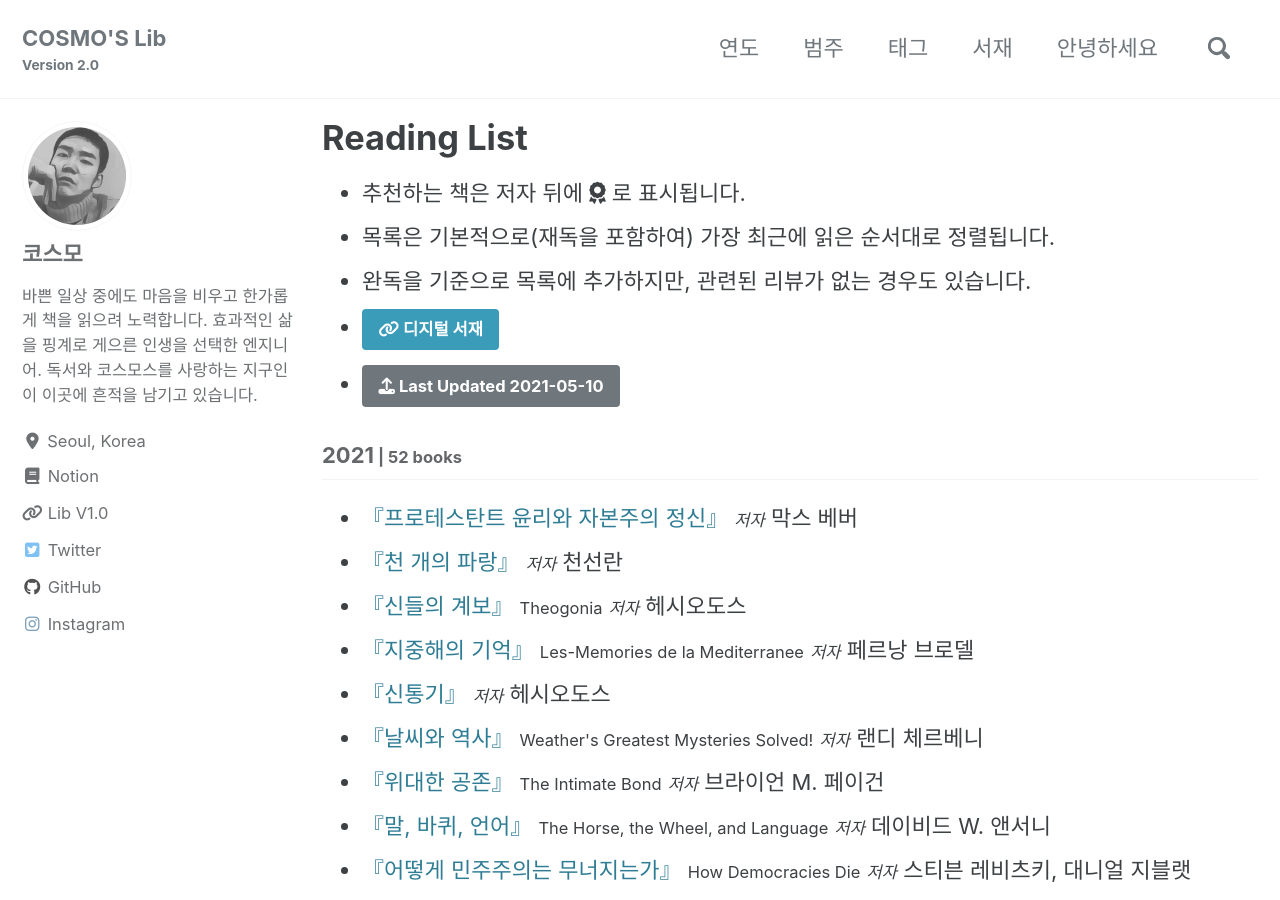
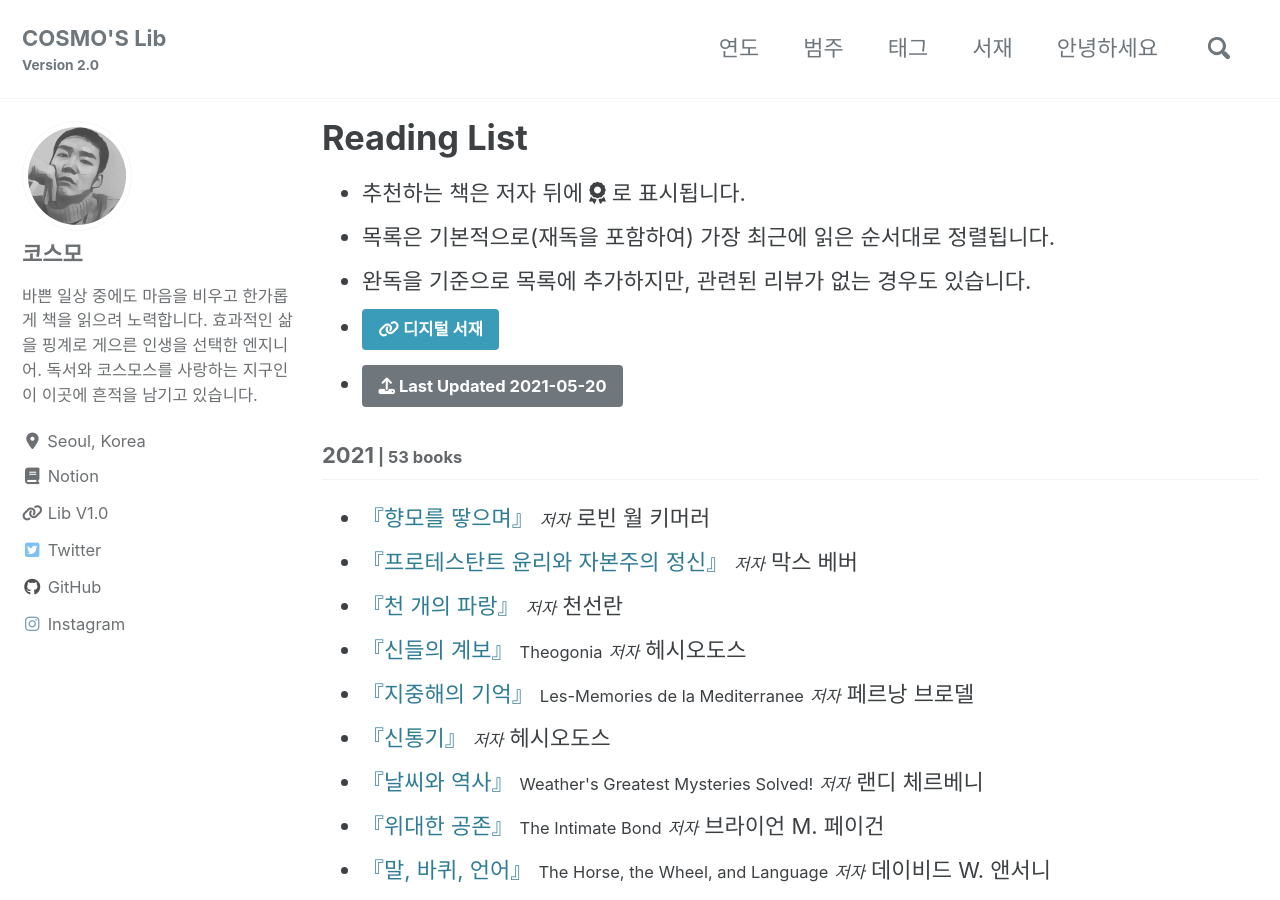
Before and after one commit to deftone2000/cosmo-s-archive, a Jekyll site: the page built from _pages/reading-list.html, in a window 1280 px wide and 900 px high. Built offline with Jekyll 4.4.1, drawn with Linux system fonts in a browser that asks for light colours; cached includes are drawn as plain includes; nearby versions of some CDN libraries; comment, search, counter and statistics services are not loaded; a style sheet for code colours, icons or effects is not loaded.

Commit message:
no message

```diff
--- a/_data/reading.yml
+++ b/_data/reading.yml
@@ -1,7 +1,17 @@
-lastupdate: 2021-05-10
+lastupdate: 2021-05-20
 list:
   - year: "2021"
     books:
+
+      - title: "향모를 땋으며"
+        ori_title:
+        author: 로빈 월 키머러
+        post_title:
+        cover:
+        trans: 노승영
+        pub: 에이도스
+        pub_info: 2020-01-17
+        post_link:
 
       - title: "프로테스탄트 윤리와 자본주의 정신"
         ori_title:
```
